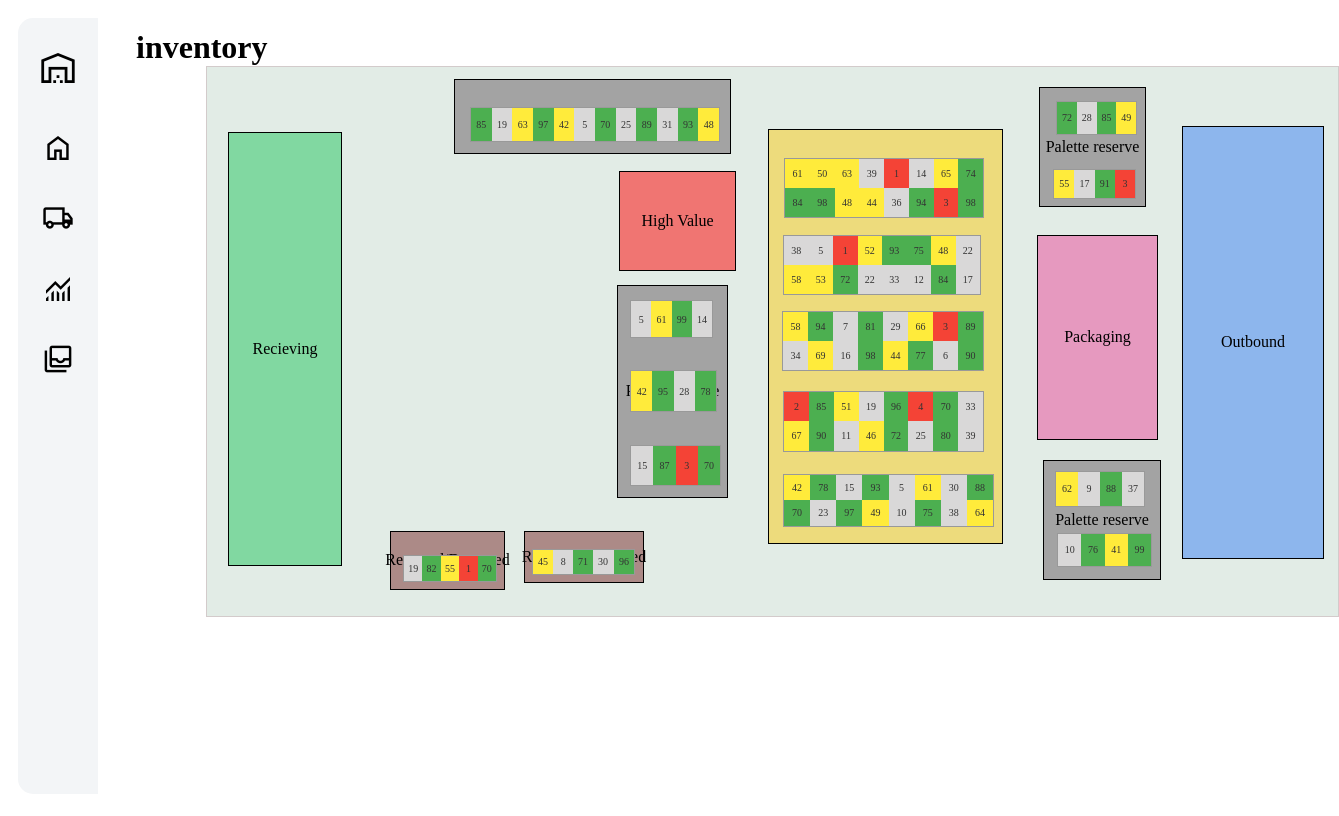
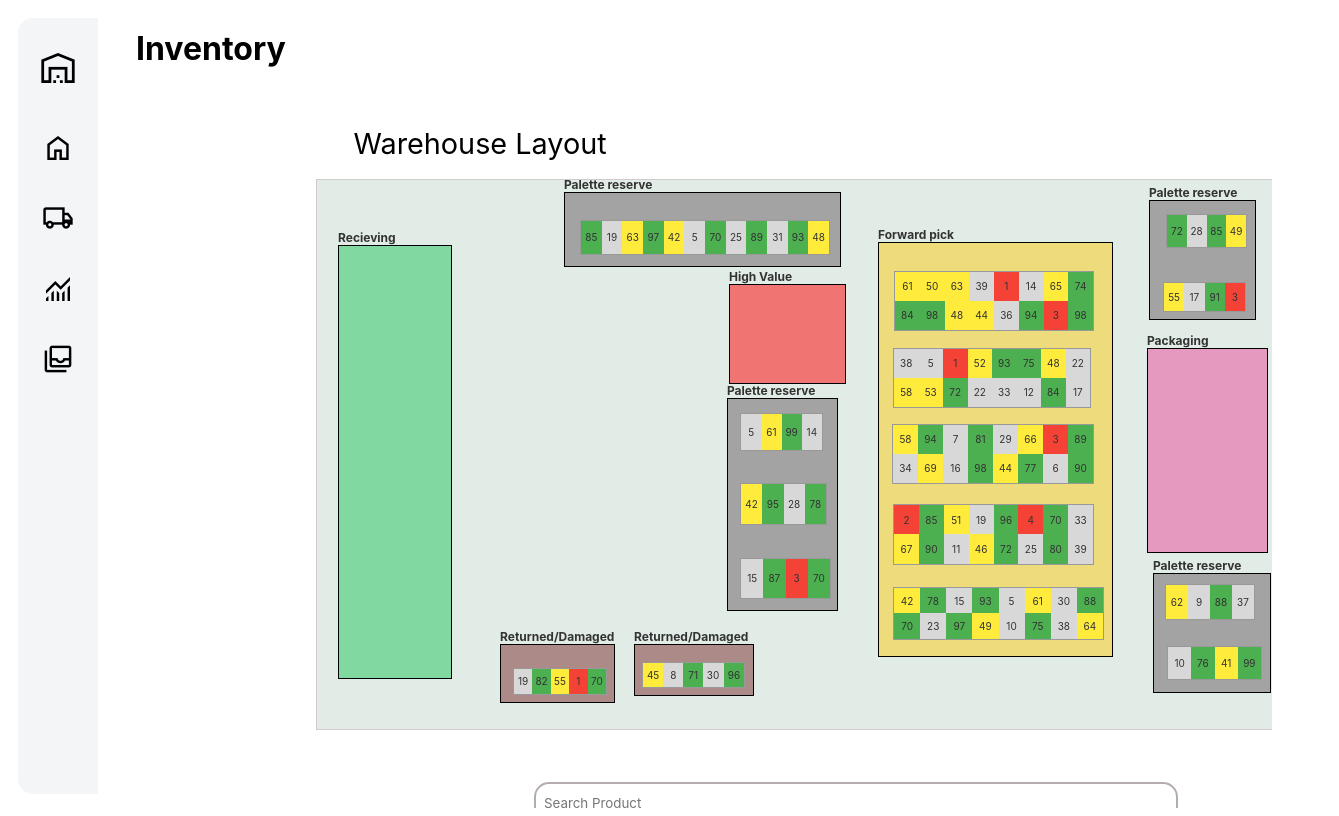
Before and after one commit to Shubhamjha31/Walmart_project, a React (Create React App) app in the folder templates/: page /suppliers in a window 1280 px wide. Shown: the whole page, 1339 px wide, since content can reach past the window. Built offline with nearby package versions, Linux system fonts and the light colour scheme.

Commit message:
made the inventory page

```diff
--- a/templates/src/App.css
+++ b/templates/src/App.css
@@ -8,6 +8,7 @@ margin:0px;
  display: flex;
     height: 100dvh;
     overflow:hidden;
+     font-family: 'Inter', 'Segoe UI', 'Roboto', 'Arial', sans-serif;
 
 }
 
@@ -16,4 +17,5 @@ margin:0px;
     height:100dvh;
     overflow-y: auto;
     margin-left: 8em;
+    width:90em;
 }
--- /dev/null
+++ b/templates/src/components/FinalWarehouse.jsx
@@ -0,0 +1,115 @@
+import React from "react";
+import { warehouseLayout } from "./LayoutData";
+
+function WarehouseDiv({ position = { x: 0, y: 0 } }) {
+  const getShelfColor = (stock) => {
+    if (stock >= 70) return "#4caf50";
+    if (stock >= 40) return "#ffeb3b";
+    if (stock >= 5) return "#d9d8d8ff";
+    return "#f44336";
+  };
+
+  const warehouseBaseX = warehouseLayout.warehouse.x;
+  const warehouseBaseY = warehouseLayout.warehouse.y;
+
+  return (
+    <div
+      className="warehouse-layout-card-wrapper"
+      style={{
+        position: "absolute",
+        left: position.x,
+        top: position.y,
+      }}
+    >
+      <div
+        style={{
+          position: "absolute",
+          left: warehouseLayout.warehouse.x - warehouseBaseX,
+          top: warehouseLayout.warehouse.y - warehouseBaseY,
+          width: warehouseLayout.warehouse.width,
+          height: warehouseLayout.warehouse.height,
+          backgroundColor: warehouseLayout.warehouse.color,
+          border: "1px solid #d3cbcbff",
+        }}
+      ></div>
+
+      {warehouseLayout.functionalZones.map((zone, i) => (
+        <React.Fragment key={i}>
+          {/* Label for the functional zone, positioned separately */}
+          <div
+            style={{
+              position: "absolute",
+              left: zone.x - warehouseBaseX,
+              top: zone.y - warehouseBaseY - 15, // 20px above the zone
+              fontSize: "12px",
+              fontWeight: "bold",
+              color: "#333",
+              whiteSpace: "nowrap", // Prevents label from wrapping
+              zIndex: 10, // Ensure label is above other elements if needed
+            }}
+          >
+            {zone.label}
+          </div>
+
+          {/* The functional zone div itself */}
+          <div
+            style={{
+              position: "absolute",
+              left: zone.x - warehouseBaseX,
+              top: zone.y - warehouseBaseY,
+              width: zone.width,
+              height: zone.height,
+              backgroundColor: zone.color,
+              display: "flex",
+              alignItems: "center",
+              justifyContent: "center",
+              border: "1px solid #000",
+            }}
+          >
+            {/* The label is moved out, so this div can be empty or have other content */}
+          </div>
+        </React.Fragment>
+      ))}
+
+      {warehouseLayout.shelfZones.map((zone, i) => (
+        <div
+          key={`zone-${i}`}
+          style={{
+            position: "absolute",
+            left: zone.x - warehouseBaseX,
+            top: zone.y - warehouseBaseY,
+            width: zone.width,
+            height: zone.height,
+            border: "1px solid #999",
+            backgroundColor: "#e1d6d6ff",
+            overflow: "hidden",
+          }}
+        >
+          {zone.shelves?.map((shelf, j) => (
+            <div
+              key={shelf.id || `shelf-${j}`}
+              style={{
+                position: "absolute",
+                left: shelf.x - zone.x,
+                top: shelf.y - zone.y,
+                width: shelf.width,
+                height: shelf.height,
+                backgroundColor: getShelfColor(shelf.stock),
+                fontSize: "10px",
+                color: "#333",
+                display: "flex",
+                alignItems: "center",
+                justifyContent: "center",
+              }}
+              title={`Stock: ${shelf.stock}`}
+            >
+              {shelf.stock}
+            </div>
+          ))}
+        </div>
+      ))}
+    </div>
+  );
+}
+
+export default WarehouseDiv;
--- a/templates/src/pages/Inventory.jsx
+++ b/templates/src/pages/Inventory.jsx
@@ -1,85 +1,25 @@
 import React from "react";
-import { warehouseLayout } from "../components/LayoutData";
+import WarehouseDiv from "../components/FinalWarehouse";
+import ProductTable from "../components/Product_table";
+import "../styles/inventory.css"
 
-const getShelfColor = (stock) => {
-  if (stock >= 70) return "#4caf50";
-  if (stock >= 40) return "#ffeb3b";
-  if (stock >=5) return "#d9d8d8ff"
-  return "#f44336";
-};
 
 export default function Inventory() {
-  return (
-    <div className="inventory-page">
-      <h1>inventory</h1>
-      <div
-  style={{
-    position: "absolute",
-    left: warehouseLayout.warehouse.x,
-    top: warehouseLayout.warehouse.y,
-    width: warehouseLayout.warehouse.width,
-    height: warehouseLayout.warehouse.height,
-    backgroundColor: warehouseLayout.warehouse.color,
-    border: "1px solid #d3cbcbff",
-  }}
-></div>
+    return (
+        <div style={{
+            position: 'relative',
+            width: '90em', height: '100vh',
 
-      {warehouseLayout.functionalZones.map((zone, i) => (
-        <div
-          key={i}
-          style={{
-            position: "absolute",
-            left: zone.x,
-            top: zone.y,
-            width: zone.width,
-            height: zone.height,
-            backgroundColor: zone.color,
-            display: "flex",
-            alignItems: "center",
-            justifyContent: "center",
-            border: "1px solid #000",
-          }}
-        >
-          {zone.label}
+        }}>
+            <h1>Inventory</h1>
+            <div className="warehouse">
+                <h1 className="warehouse-title">Warehouse Layout</h1>
+                <WarehouseDiv position={{ x: 180, y: 150 }} />
+            </div>
+            <div className="product-info">
+            <ProductTable />
+            </div>
+
         </div>
-      ))}
-      {warehouseLayout.shelfZones.map((zone, i) => (
-        <div
-          key={`zone-${i}`}
-          style={{
-            position: "absolute",
-            left: zone.x,
-            top: zone.y,
-            width: zone.width,
-            height: zone.height,
-            border: "1px solid #999",
-            backgroundColor: "#e1d6d6ff",
-          }}
-        >
-          {zone.shelves?.map((shelf, j) => (
-            <div
-              key={shelf.id || `shelf-${j}`}
-              style={{
-                position: "absolute",
-                left: shelf.x - zone.x,
-                top: shelf.y - zone.y,
-                width: shelf.width,
-                height: shelf.height,
-                backgroundColor: getShelfColor(shelf.stock),
-                fontSize: "10px",
-                color: "#333",
-                display: "flex",
-                alignItems: "center",
-                justifyContent: "center",
-
-              }}
-              title={`Stock: ${shelf.stock}`}
-            >
-              {shelf.stock}
-            </div>
-          ))}
-        </div>
-      ))}
-    </div>
-  );
+    );
 }
--- a/templates/src/styles/Product_table.css
+++ b/templates/src/styles/Product_table.css
@@ -2,14 +2,16 @@
     display: flex;
     flex-direction: column;
     align-items: center;
+     width: 90em;
 }
 
 .product-table table{
     border: 2px solid rgb(224, 223, 223);
     border-radius: 16px;
     border-collapse: separate;   /* Needed for border-radius to work */
-    overflow: hidden;            /* Ensures content stays within rounded corners */
-    width: 100%;
+    overflow: hidden;
+     width: 90em;            /* Ensures content stays within rounded corners */
+
 }
 
 .product-table th, .product-table td {
--- /dev/null
+++ b/templates/src/styles/inventory.css
@@ -0,0 +1,12 @@
+.warehouse{
+  margin:1em;
+}
+.product-info{
+    margin-top: 40em;
+    width:90em;
+}
+.warehouse-title{
+    font-size: 1.8em;
+    font-weight: 400;
+    margin:2em 0em -1em 7em;
+}
```
